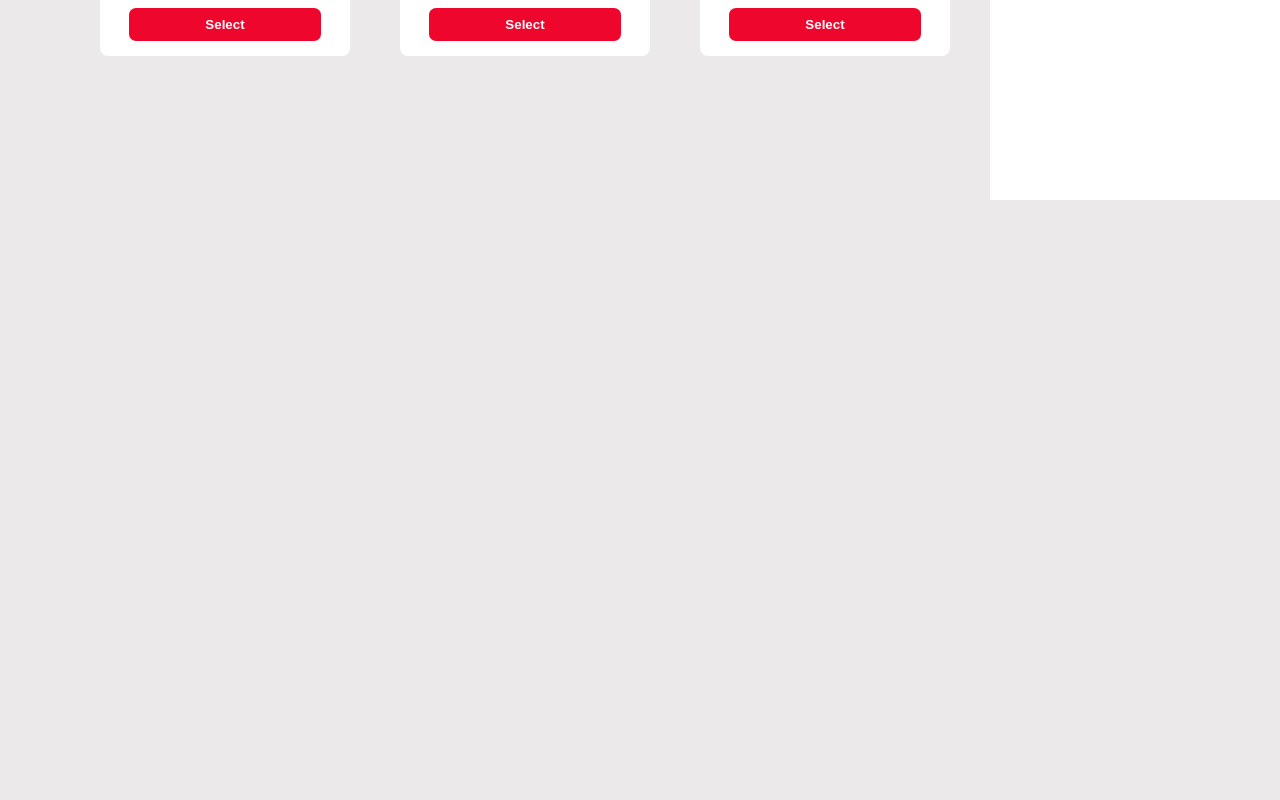
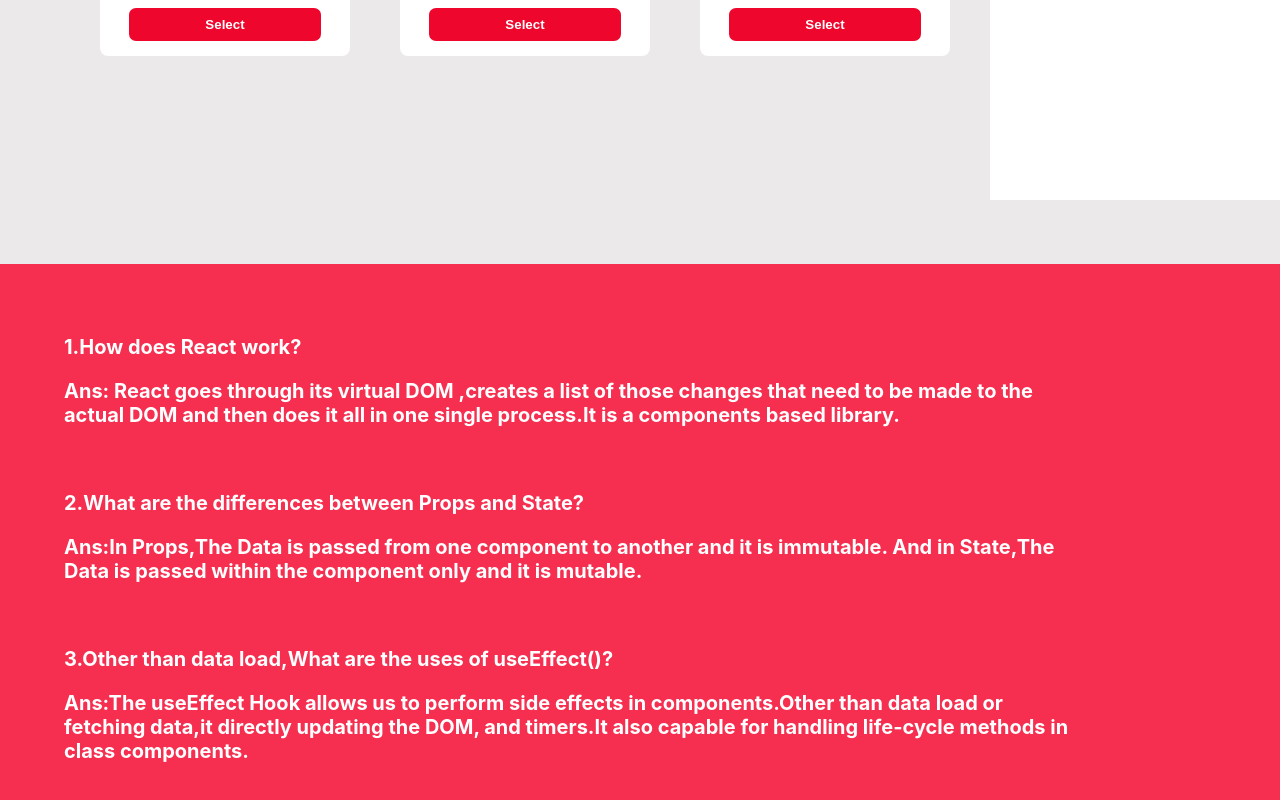
Before and after one commit to siam-26/ultra-active-club, a React (Create React App) app: page / in a window 1280 px wide. Shown: the part 750-1550 px from the top of the page. Before the commit the page ends 950 px from the top, so only its background shows below. Built offline with nearby package versions, Linux system fonts and the light colour scheme.

Commit message:
question answers added

```diff
--- a/src/App.js
+++ b/src/App.js
@@ -1,6 +1,7 @@
 import logo from './logo.svg';
 import './App.css';
 import Exercisesmain from './components/Exercises/Exercisesmain';
+import Quesans from './components/QuesAns/Quesans';
 
 
 
@@ -8,6 +9,7 @@ function App() {
   return (
     <div>
       <Exercisesmain></Exercisesmain>
+      <Quesans></Quesans>
     </div>
   );
 }
--- a/src/components/Exercises/Exercisesmain.css
+++ b/src/components/Exercises/Exercisesmain.css
@@ -63,7 +63,7 @@ body {
 
 /* Tab Responsive */
 
-@media screen and (max-width:991px) {
+@media screen and (min-width:769) and (max-width:991px) {
     .container-div-main {
         display: grid;
         grid-template-columns: repeat(1, 1fr);
--- /dev/null
+++ b/src/components/QuesAns/Quesans.css
@@ -0,0 +1,14 @@
+.quesans-div {
+    /* background-color: rgb(238, 6, 45); */
+    background-color: rgb(246, 46, 79);
+    color: white;
+    font-weight: bold;
+    font-size: 20px;
+    margin-top: 5%;
+}
+
+.quesans-div div {
+    padding: 4% 0;
+    margin-left: 5%;
+    width: 80%;
+}
--- /dev/null
+++ b/src/components/QuesAns/Quesans.js
@@ -0,0 +1,24 @@
+import React from 'react';
+import './Quesans.css';
+
+const Quesans = () => {
+    return (
+        <div className='quesans-div'>
+            <div>
+                <p><b>1.</b>How does <b>React</b> work?</p>
+                <p><b>Ans:</b> React goes through its virtual DOM ,creates a list of those changes that need to be made to the actual DOM and then does it all in one single process.It is a components based library.</p>
+                <br />
+
+                <p><b>2.</b>What are the differences between <b>Props</b> and <b>State?</b></p>
+                <p><b>Ans:</b>In <b>Props,</b>The Data is passed from one component to another and it is immutable. And in <b>State,</b>The Data is passed within the component only and it is mutable.</p>
+                <br />
+
+                <p><b>3.</b>Other than data load,What are the uses of useEffect()?</p>
+                <p><b>Ans:</b>The useEffect Hook allows us to perform side effects in components.Other than data load or fetching data,it directly updating the DOM, and timers.It also capable for handling life-cycle methods in class components.</p>
+            </div>
+        </div>
+
+    );
+};
+
+export default Quesans;
```
